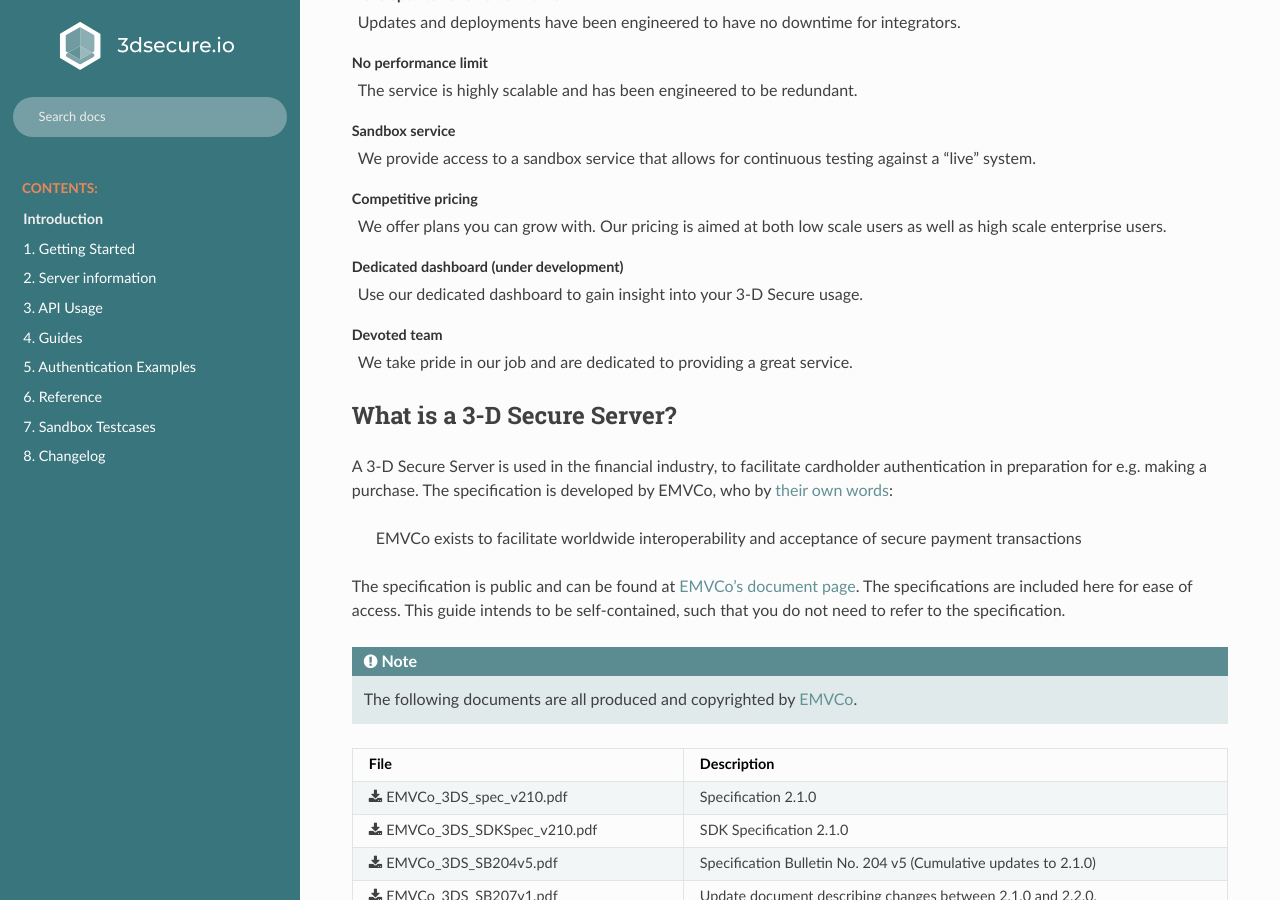
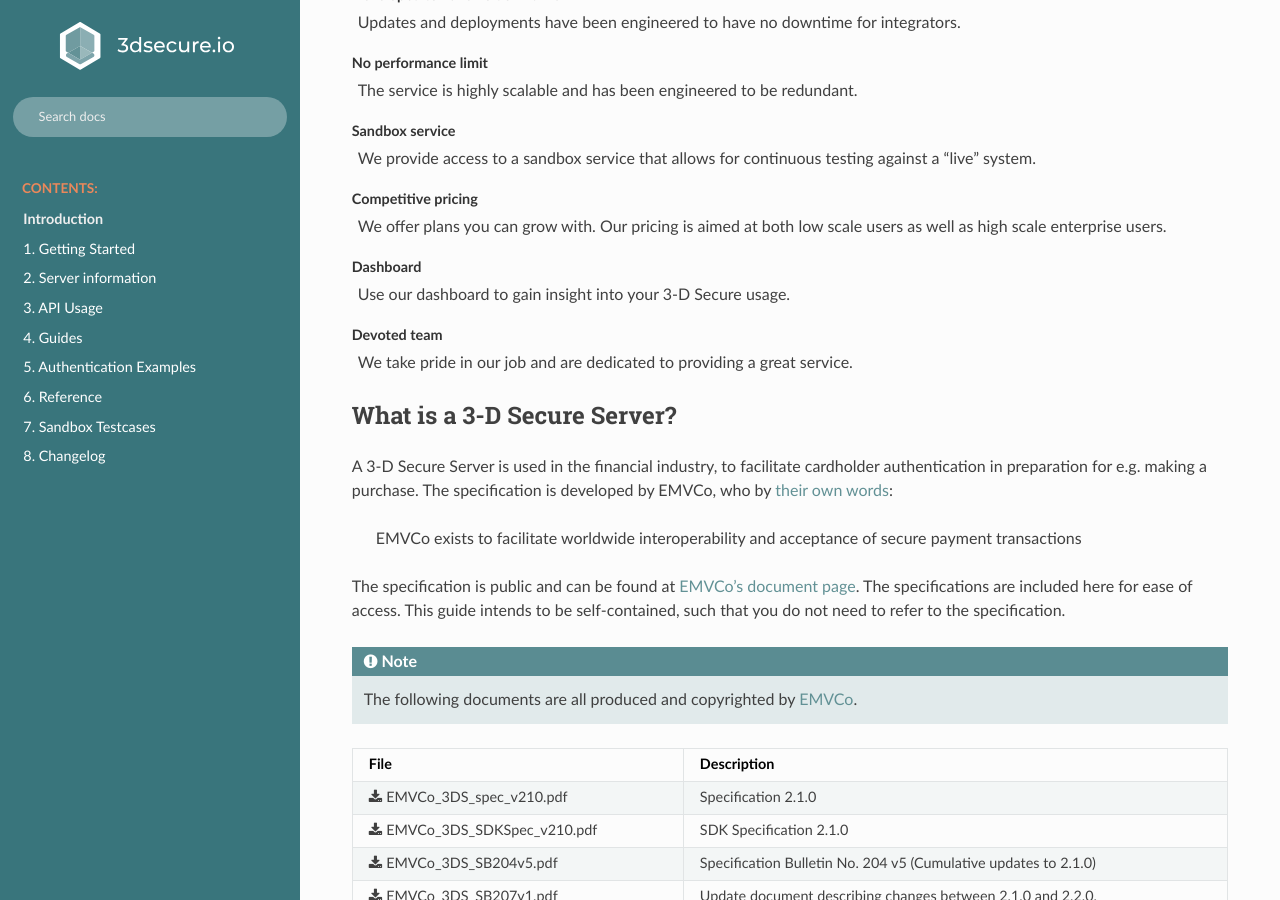
Before and after one commit to clearhaus/3DSv2-api-documentation, a Sphinx documentation site: the page built from source/index.rst, in a window 1280 px wide and 900 px high, scrolled down 718 px. Built offline with Sphinx 7.4.7 and the Read the Docs theme 2.0.0, drawn with Linux system fonts in a browser that asks for light colours.

Commit message:
The dashboard is now live

```diff
--- a/source/index.rst
+++ b/source/index.rst
@@ -60,9 +60,8 @@
   We offer plans you can grow with. Our pricing is aimed at both low scale
   users as well as high scale enterprise users.
 
-Dedicated dashboard (under development)
-  Use our dedicated dashboard to gain insight into
-  your 3-D Secure usage.
+Dashboard
+  Use our dashboard to gain insight into your 3-D Secure usage.
 
 Devoted team
   We take pride in our job and are dedicated to providing a great service.
```
